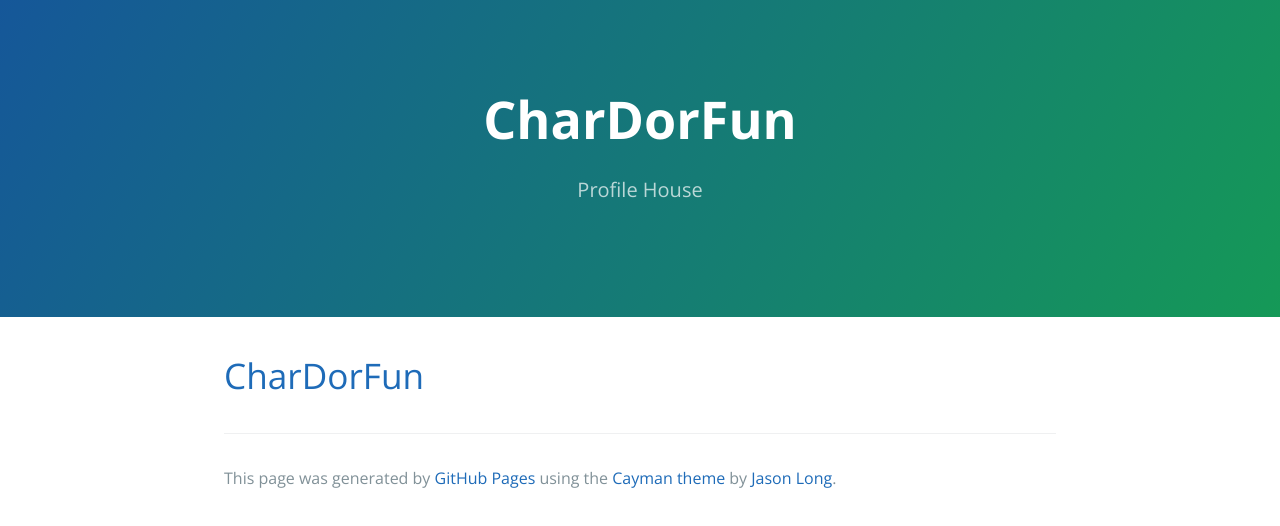
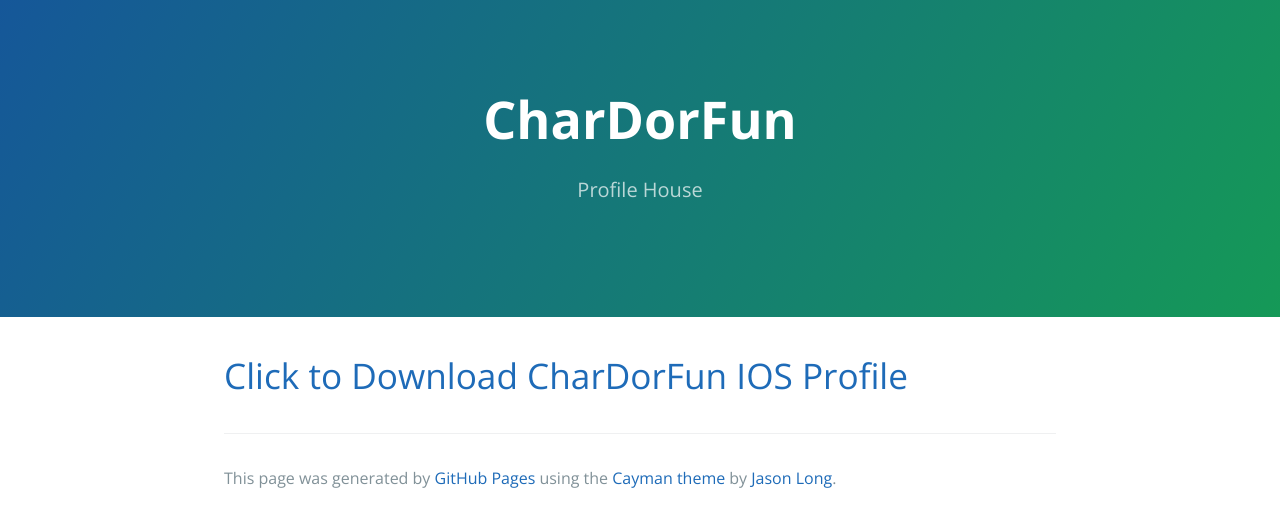
Before and after one commit to charyeah/charyeah.github.io, a plain HTML site: page index.html in a window 1280 px wide. Drawn offline with nearby package versions, Linux system fonts and the light colour scheme.

Commit message:
Update index.html

```diff
--- a/index.html
+++ b/index.html
@@ -17,7 +17,7 @@
 
     <section class="main-content">
       <h1>
-    <a href="https://charyeah.github.io/chardorfun-l2tp.mobileconfig">CharDorFun</a>
+    <a href="https://charyeah.github.io/chardorfun-l2tp.mobileconfig">Click to Download CharDorFun IOS Profile</a>
 
       <footer class="site-footer">
 
```
